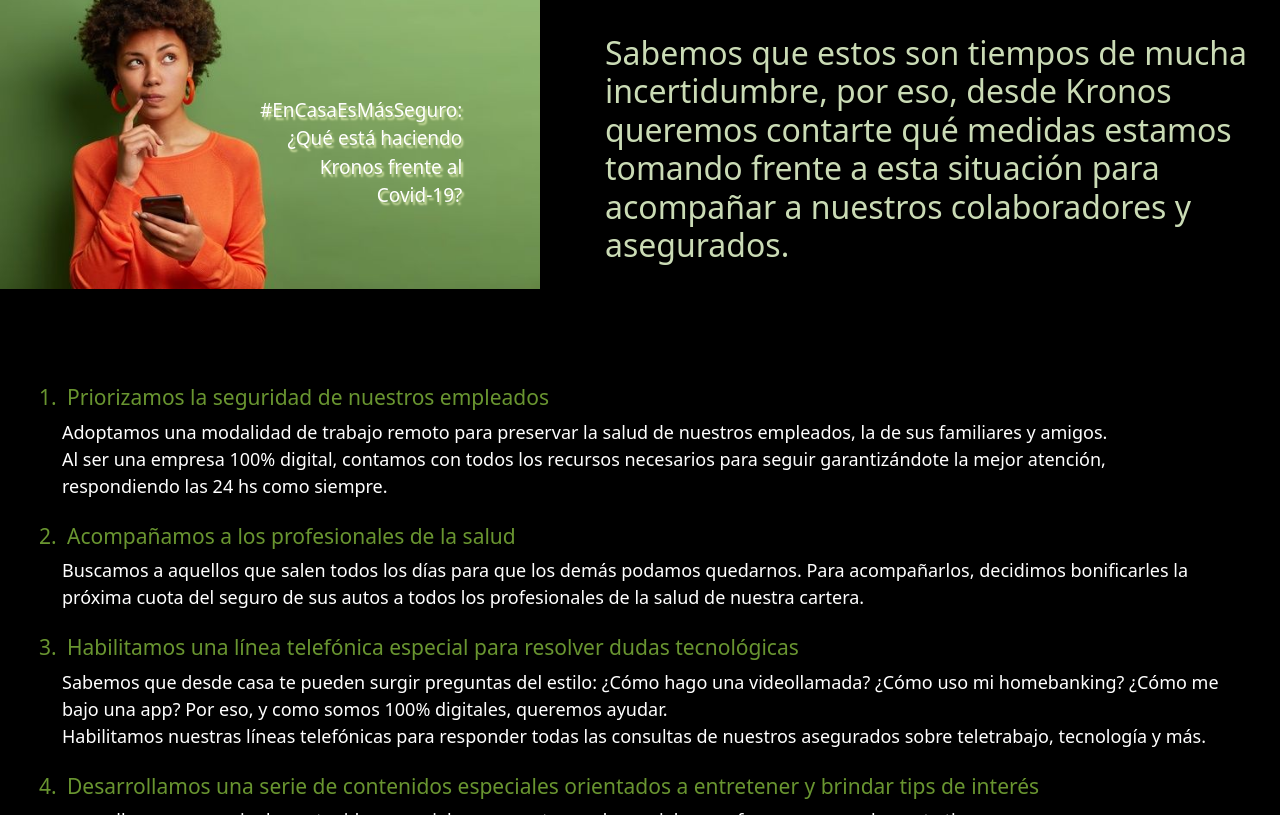
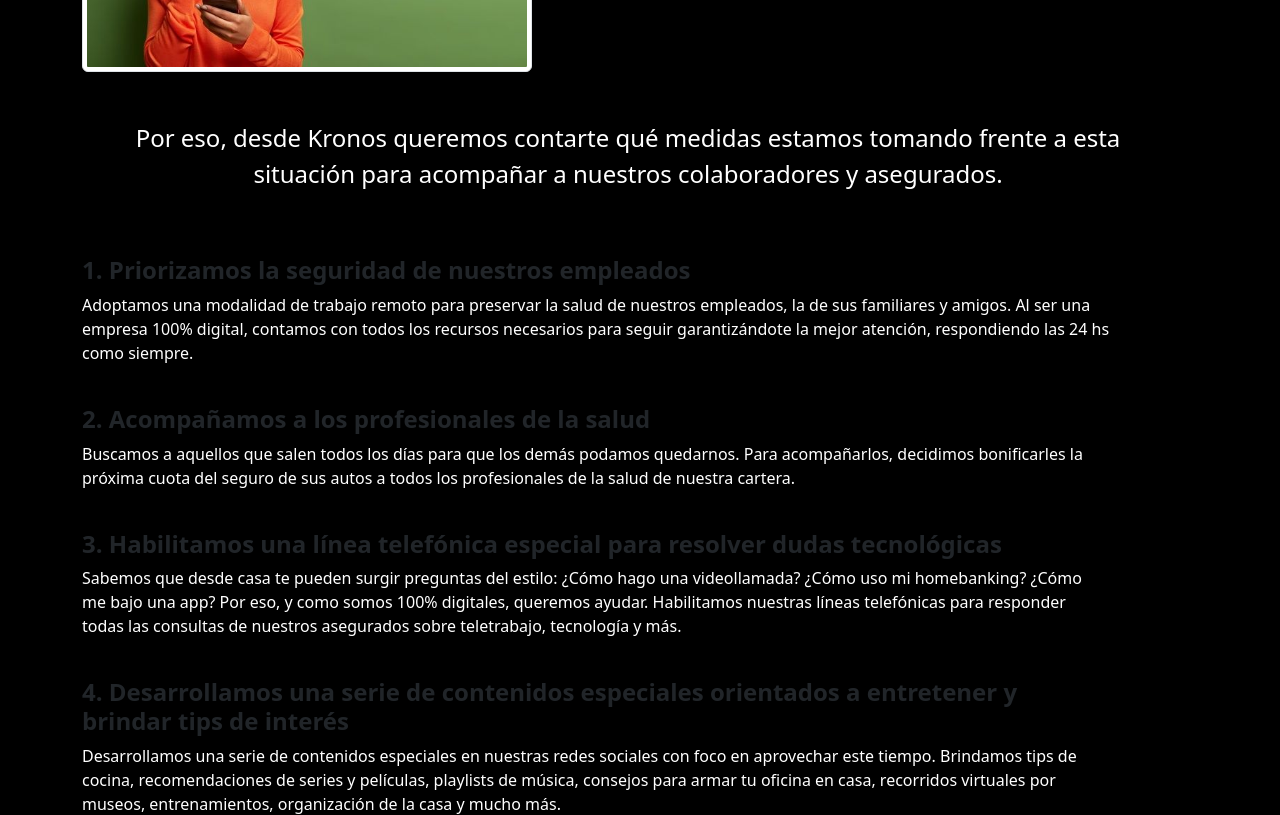
Before and after one commit to Estefania-MP/Proyecto-kronos, a plain HTML site: page Paginas/medidascovid-19.html in a window 1280 px wide. Shown: the part 397-1212 px from the top of the page. Drawn offline with nearby package versions, Linux system fonts and the light colour scheme.

Commit message:
correcciones index y contacto con bootstrap

```diff
--- a/Paginas/medidascovid-19.html
+++ b/Paginas/medidascovid-19.html
@@ -46,41 +46,50 @@
     <!-- Fin Header -->
 
     <!-- Secciones -->
-    <section class="mdc19-contenedor">
-        <div class="mdc19">
-            <h1>Kronos blog</h1>
-        <div class="mdc19-p">
-            <p>
-                #EnCasaEsMásSeguro: ¿Qué está haciendo Kronos frente al Covid-19?
-            </p>
-        </div>
-    </div>
-        <div class="mdc19-img">
-            <img src="../imagenes/imagen9.jpeg" alt="Medidas de Covid">
-        </div>
+    <section class="bg-black">
+        <div class="container">
+            <div class="row">
+              <div class="col">
+                <img src="../imagenes/imagen9.jpeg" width="450" class="img-thumbnail img-fluid" alt="Medids de Covid">
+              </div>
+              <div class="col">
+                  <h1 class="text-white text-center pt-5">Sabemos que estos son tiempos de mucha incertidumbre</h1>
+              </div>
+              <div class="row">
+                <div class="col">
+                  <p class="text-center pt-5 fs-4">
+                     Por eso, desde Kronos queremos contarte qué medidas estamos tomando frente a esta situación para acompañar a nuestros colaboradores y asegurados.
+                  </p>
+                </div>
+                <div class="row">
+                    <div class="col">
+                      <h4 class="pt-5"><b>1. Priorizamos la seguridad de nuestros empleados
+                    </b></h4>
+                      <p class="pb-4">Adoptamos una modalidad de trabajo remoto para preservar la salud de nuestros empleados, la de sus familiares y amigos.
+                        Al ser una empresa 100% digital, contamos con todos los recursos necesarios para seguir garantizándote la mejor atención, respondiendo las 24 hs como siempre.</p>
+                </div>
+                <div class="row">
+                    <div class="col">
+                      <h4><b>2. Acompañamos a los profesionales de la salud</b></h4>
+                      <p class="pb-4">Buscamos a aquellos que salen todos los días para que los demás podamos quedarnos. Para acompañarlos, decidimos bonificarles la próxima cuota del seguro de sus autos a todos los profesionales de la salud de nuestra cartera.
+                    </p>
+                </div>
+                <div class="row">
+                    <div class="col">
+                        <h4><b>3. Habilitamos una línea telefónica especial para resolver dudas tecnológicas</b></h4>
+                        <p class="pb-4">Sabemos que desde casa te pueden surgir preguntas del estilo: ¿Cómo hago una videollamada? ¿Cómo uso mi homebanking? ¿Cómo me bajo una app? Por eso, y como somos 100% digitales, queremos ayudar.
+                            Habilitamos nuestras líneas telefónicas para responder todas las consultas de nuestros asegurados sobre teletrabajo, tecnología y más.</p>
+                </div>
+                <div class="row">
+                    <div class="col">
+                        <h4><b>4. Desarrollamos una serie de contenidos especiales orientados a entretener y brindar tips de interés</b></h4>
+                        <p class="pb-4">Desarrollamos una serie de contenidos especiales en nuestras redes sociales con foco en aprovechar este tiempo.
+                            Brindamos tips de cocina, recomendaciones de series y películas, playlists de música, consejos para armar tu oficina en casa, recorridos virtuales por museos, entrenamientos, organización de la casa y mucho más.
 
-        <div class="mdc19-titulo">
-            <h2>Sabemos que estos son tiempos de mucha incertidumbre, por eso, desde Kronos queremos contarte qué medidas estamos tomando frente a esta situación para acompañar a nuestros colaboradores y asegurados.</h2>
-        </div>
-        <div class="mdc19-lista">
-            <ol>
-                <li>Priorizamos la seguridad de nuestros empleados</li>
-                <p>
-                    Adoptamos una modalidad de trabajo remoto para preservar la salud de nuestros empleados, la de sus familiares y amigos. <br> Al ser una empresa 100% digital, contamos con todos los recursos necesarios para seguir garantizándote la mejor atención, respondiendo las 24 hs como siempre.
-                </p>
-                <li>Acompañamos a los profesionales de la salud</li>
-                <p>Buscamos a aquellos que salen todos los días para que los demás podamos quedarnos.
-                    Para acompañarlos, decidimos bonificarles la próxima cuota del seguro de sus autos a todos los profesionales de la salud de nuestra cartera.</p>
-                    <li>Habilitamos una línea telefónica especial para resolver dudas tecnológicas</li>
-                    <p>
-                        Sabemos que desde casa te pueden surgir preguntas del estilo: ¿Cómo hago una videollamada? ¿Cómo uso mi homebanking? ¿Cómo me bajo una app? Por eso, y como somos 100% digitales, queremos ayudar. <br> Habilitamos nuestras líneas telefónicas para responder todas las consultas de nuestros asegurados sobre teletrabajo, tecnología y más.
-                    </p>
-                    <li>Desarrollamos una serie de contenidos especiales orientados a entretener y brindar tips de interés</li>
-                    <p>
-                        esarrollamos una serie de contenidos especiales en nuestras redes sociales con foco en aprovechar este tiempo. <br> Brindamos tips de cocina, recomendaciones de series y películas, playlists de música, consejos para armar tu oficina en casa, recorridos virtuales por museos, entrenamientos, organización de la casa y mucho más.
-                    </p>
-            </ol>
-        </div>
+                            </p>
+                </div>
+            </div>
+          </div>
     </section>
     <!-- Fin Secciones -->
 
@@ -102,17 +111,16 @@
                 <div class="box">
                     <h2>SIGUENOS</h2>
                     <div class="red-social">
-                        <a href="#" class="fa fa-facebook"></a>
-                        <a href="#" class="fa fa-instagram"></a>
-                        <a href="#" class="fa fa-twitter"></a>
-                        <a href="#" class="fa fa-youtube"></a>
-                        <a href="#" class="fa fa-linkedin"></a>
+                        <a href="https://es-la.facebook.com/" class="fa fa-facebook"></a>
+                        <a href="https://www.instagram.com/" class="fa fa-instagram"></a>
+                        <a href="https://twitter.com/i/flow/login?input_flow_data=%7B%22requested_variant%22%3A%22eyJsYW5nIjoiZXMifQ%3D%3D%22%7D" class="fa fa-twitter"></a>
+                        <a href="https://www.youtube.com/" class="fa fa-youtube"></a>
+                        <a href="https://www.linkedin.com/login/es" class="fa fa-linkedin"></a>
                     </div>
                 </div>
             </div>
         </footer>
         <!-- Fin Footer -->
     <script src="https://cdn.jsdelivr.net/npm/bootstrap@5.2.0-beta1/dist/js/bootstrap.bundle.min.js" integrity="sha384-pprn3073KE6tl6bjs2QrFaJGz5/SUsLqktiwsUTF55Jfv3qYSDhgCecCxMW52nD2" crossorigin="anonymous"></script>
-
 </body>
 </html>
--- a/css/style.css
+++ b/css/style.css
@@ -105,69 +105,10 @@
    text-shadow: 2px 7px 2px black;
    padding-bottom: 5%;
 }
-/*Seccion Quienes Somos*/
 .parrafo {
     font-size: 15px;
 }
 /*Fin Seccion Quienes Somos*/
-/*PAGINA MDC19*/
-.mdc19-contenedor{
-    background: black ;
-    padding-top: 10rem;
-}
-.mdc19{
-    width: 55%;
-    height: 50vh;
-    display: flex;
-    justify-content: space-around;
-    align-items: center;
-    flex-wrap: wrap;
-    font-size: 2rem;
-    position: absolute;
-    text-shadow: 2px 3px 2px #D7E6A7 ;
-}
-.mdc19-img{
-    height: 360px;
-    margin: 0;
-    padding: 0;
-    display: flex;
-    justify-content: space-between;
-    float: left;
-}
-.mdc19-p{
-    font-size: 19px;
-    padding: 0 10rem;
-    margin: 100px;
-    display: flex;
-    text-align: right;
-}
-.mdc19-titulo{
-    font-size: 21px;
-    margin-left: 600px;
-    margin-bottom: 70px;
-    font-weight: 100;
-    padding: 5px;
-    color: #CADBB5  ;
-    text-shadow: 2px 3px 2px black ;
-}
-.mdc19-titulo h2{
-    margin-top: 100px;
-}
-.mdc19-lista{
-    color: #D7E6A7 ;
-    font-size: 18px;
-    display: flex;
-    margin-right: 30px;
-    padding: 30px;
-}
-.mdc19-lista li{
-    font-size: 21px;
-    font-weight: 100;
-    padding: 5px;
-    color: #699530  ;
-    text-shadow: 2px 3px 2px black ;
-}
-/*FIN PAGINA MDC19*/
 
 /*PAGINA CONTACTO*/
 
```
Also changed, not shown: Paginas/contacto.html (+7 -7 lines), Paginas/cotizar.html (+5 -5 lines), Paginas/index.html (+22 -22 lines).
